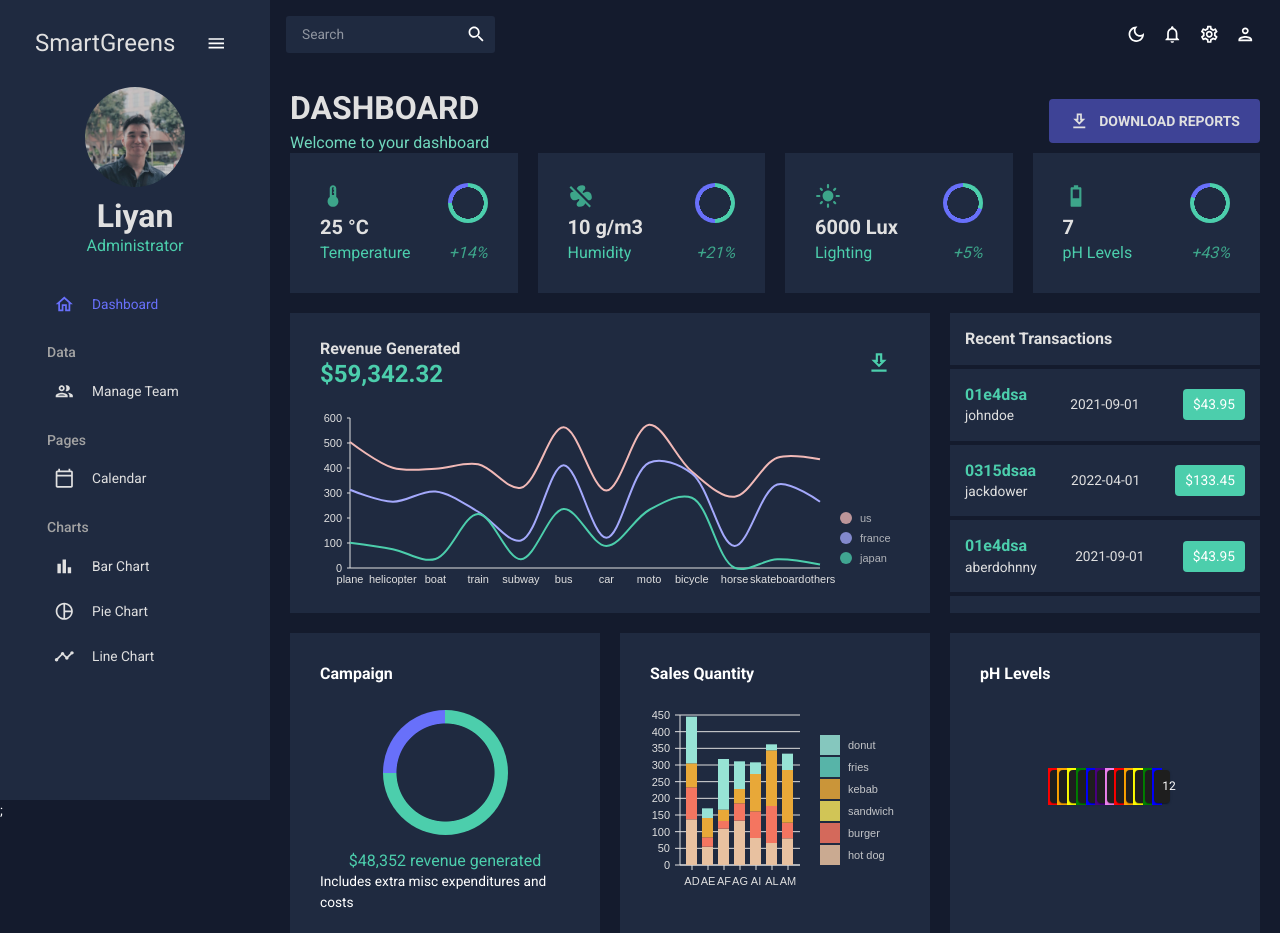
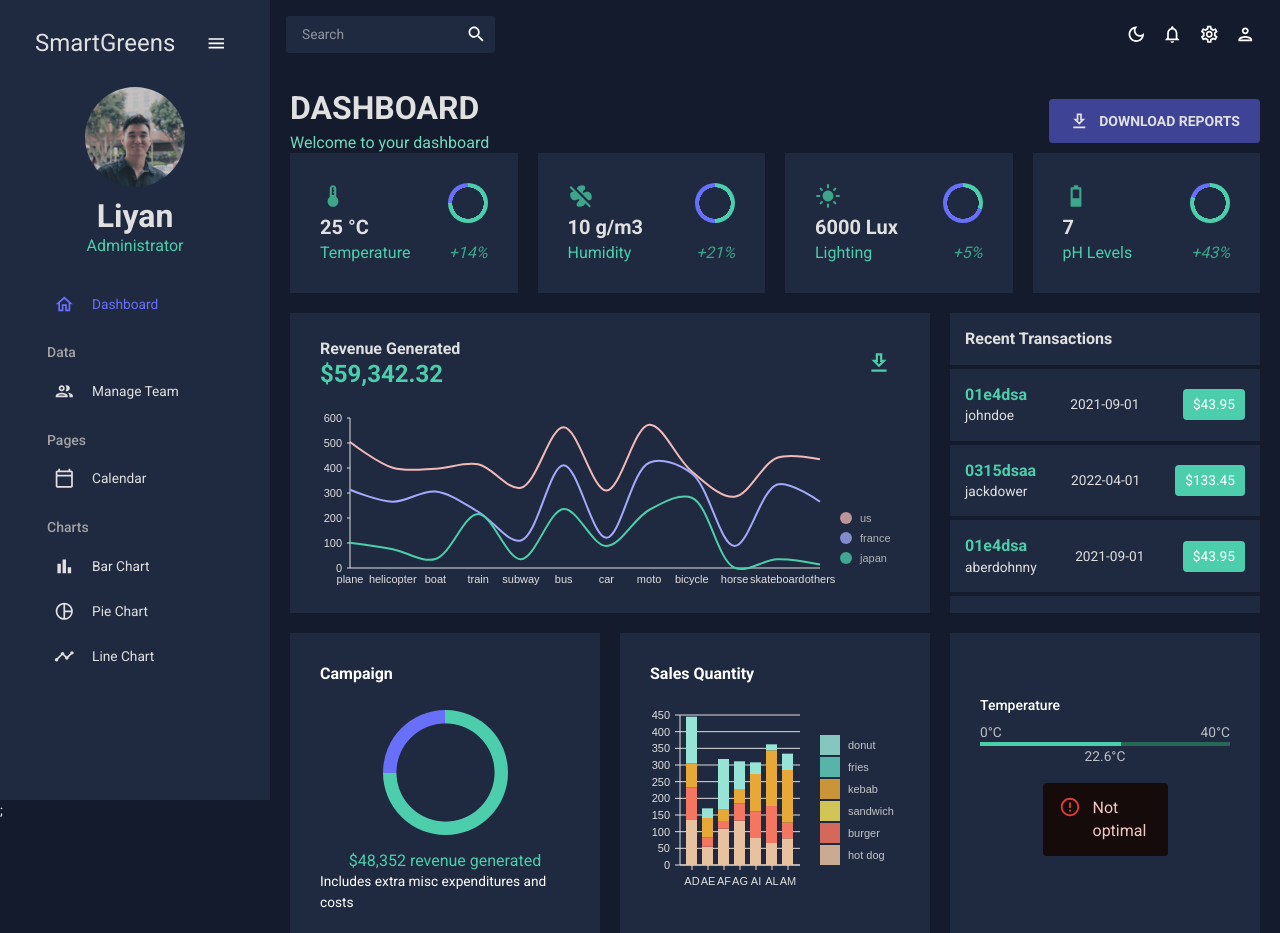
Before and after one commit to LiyanPeh/SmartGreen_FE, a React (Create React App) app in the folder react-admin/: page / in a window 1280 px wide. Built offline with nearby package versions, Linux system fonts and the light colour scheme.

Commit message:
temperature_bar

```diff
--- a/react-admin/package.json
+++ b/react-admin/package.json
@@ -12,7 +12,9 @@
     "@fullcalendar/react": "^6.1.8",
     "@fullcalendar/timegrid": "^6.1.8",
     "@mui/icons-material": "^5.14.9",
-    "@mui/material": "^5.14.9",
+    "@mui/material": "^5.14.12",
+    "@mui/styled-engine": "^5.14.12",
+    "@mui/system": "^5.14.12",
     "@mui/x-data-grid": "^6.13.0",
     "@nivo/bar": "^0.83.0",
     "@nivo/core": "^0.83.0",
--- /dev/null
+++ b/react-admin/src/components/Thermometer.jsx
@@ -0,0 +1,88 @@
+import React, { useState, useEffect } from 'react';
+import LinearProgress from '@mui/material/LinearProgress';
+import Typography from '@mui/material/Typography';
+import Box from '@mui/material/Box';
+import { styled } from '@mui/system';
+import Alert from '@mui/material/Alert';
+
+const ThermometerRoot = styled('div')(({ theme }) => ({
+  width: '100%',
+  marginTop: theme.spacing(2),
+}));
+
+const TemperatureText = styled('div')({
+  display: 'flex',
+  justifyContent: 'space-between',
+});
+
+const Thermometer = () => {
+  const [temperature, setTemperature] = useState(25); // Initial temperature (mock data)
+
+  // Simulate temperature changes
+  useEffect(() => {
+    const intervalId = setInterval(() => {
+      // Update temperature with mock data (replace this with actual data source)
+      const newTemperature = Math.random() * 30 + 10; // Random temperature between 10 and 40
+      setTemperature(newTemperature);
+    }, 5000); // Update temperature every 5 seconds
+
+    return () => clearInterval(intervalId);
+  }, []);
+
+  let alertType = 'info'; // Default alert type
+
+  if (temperature >= 0 && temperature <= 23) {
+    alertType = 'error'; // "Not optimal" range
+  } else if (temperature > 23 && temperature <= 29) {
+    alertType = 'success'; // "Optimal" range
+  } else if (temperature > 29 && temperature <= 40) {
+    alertType = 'error'; // "Not optimal" range
+  }
+
+  return (
+<ThermometerRoot>
+  <Typography variant="h6" gutterBottom>
+    Temperature
+  </Typography>
+  <TemperatureText>
+    <Typography variant="body1" color="textSecondary">
+      0°C
+    </Typography>
+    <Typography variant="body1" color="textSecondary">
+      40°C
+    </Typography>
+  </TemperatureText>
+  <LinearProgress
+    variant="determinate"
+    value={(temperature / 40) * 100} // Assuming the thermometer scale is from 0°C to 40°C
+    color="secondary"
+  />
+  <div
+    style={{
+      display: 'flex',
+      justifyContent: 'center',
+      alignItems: 'center',
+      flexDirection: 'column',
+    }}
+  >
+    <Typography variant="body1" color="textSecondary">
+      {temperature.toFixed(1)}°C
+    </Typography>
+    <Alert
+      severity={alertType}
+      sx={{
+        marginTop: '16px',
+        fontSize: '16px', // Set a consistent font size
+        width: '50%', // Set a consistent width
+      }}
+    >
+      {alertType === 'error' && 'Not optimal'}
+      {alertType === 'success' && 'Optimal'}
+    </Alert>
+
+  </div>
+</ThermometerRoot>
+  );
+};
+
+export default Thermometer;
--- a/react-admin/src/scenes/dashboard/index.jsx
+++ b/react-admin/src/scenes/dashboard/index.jsx
@@ -12,16 +12,8 @@ import BarChart from "../../components/BarChart";
 import StatBox from "../../components/StatBox";
 import ProgressCircle from "../../components/ProgressCircle";
 
-import * as React from 'react';
-import { styled } from '@mui/material/styles';
-import Paper from '@mui/material/Paper';
-import Grid from '@mui/material/Unstable_Grid2';
+import Thermometer from '../../components/Thermometer';
 
-const Item = styled(Paper)(({ theme }) => ({
-  ...theme.typography.body2,
-  padding: theme.spacing(1),
-  textAlign: 'center',
-}));
 
 const Dashboard = () => {
   const theme = useTheme();
@@ -280,48 +272,18 @@ const Dashboard = () => {
             fontWeight="600"
             sx={{ marginBottom: "15px" }}
           >
-            pH Levels
+
           </Typography>
-          <Grid
-            container spacing={0.5}
-            padding="70px">
-          <Grid xs={1} style={{backgroundColor: 'red'}}>
-            <Item>1</Item>
-          </Grid>
-          <Grid xs={1} style={{backgroundColor: 'orange'}}>
-            <Item>2</Item>
-          </Grid>
-          <Grid xs={1} style={{backgroundColor: 'yellow'}}>
-            <Item>3</Item>
-          </Grid>
-          <Grid xs={1} style={{backgroundColor: 'green'}}>
-            <Item>4</Item>
-          </Grid>
-          <Grid xs={1} style={{backgroundColor: 'blue'}}>
-            <Item>5</Item>
-          </Grid>
-          <Grid xs={1} style={{backgroundColor: 'indigo'}}>
-            <Item>6</Item>
-          </Grid>
-          <Grid xs={1} style={{backgroundColor: 'violet'}}>
-            <Item>7</Item>
-          </Grid>
-          <Grid xs={1} style={{backgroundColor: 'red'}}>
-            <Item>8</Item>
-          </Grid>
-          <Grid xs={1} style={{backgroundColor: 'orange'}}>
-            <Item>9</Item>
-          </Grid>
-          <Grid xs={1} style={{backgroundColor: 'yellow'}}>
-            <Item>10</Item>
-          </Grid>
-          <Grid xs={1} style={{backgroundColor: 'green'}}>
-            <Item>11</Item>
-          </Grid>
-          <Grid xs={1} style={{backgroundColor: 'blue'}}>
-            <Item>12</Item>
-          </Grid>
-          </Grid>
+          {/* Add Thermometer component */}
+          <Box
+            gridColumn="span 3" // Adjust the grid column as needed
+            backgroundColor={colors.primary[400]}
+            display="flex"
+            alignItems="center"
+            justifyContent="center"
+          >
+            <Thermometer />
+          </Box>
         </Box>
       </Box>
     </Box>
```
Also changed, not shown: 1 other file (tests, documents, lock files or other folders).
